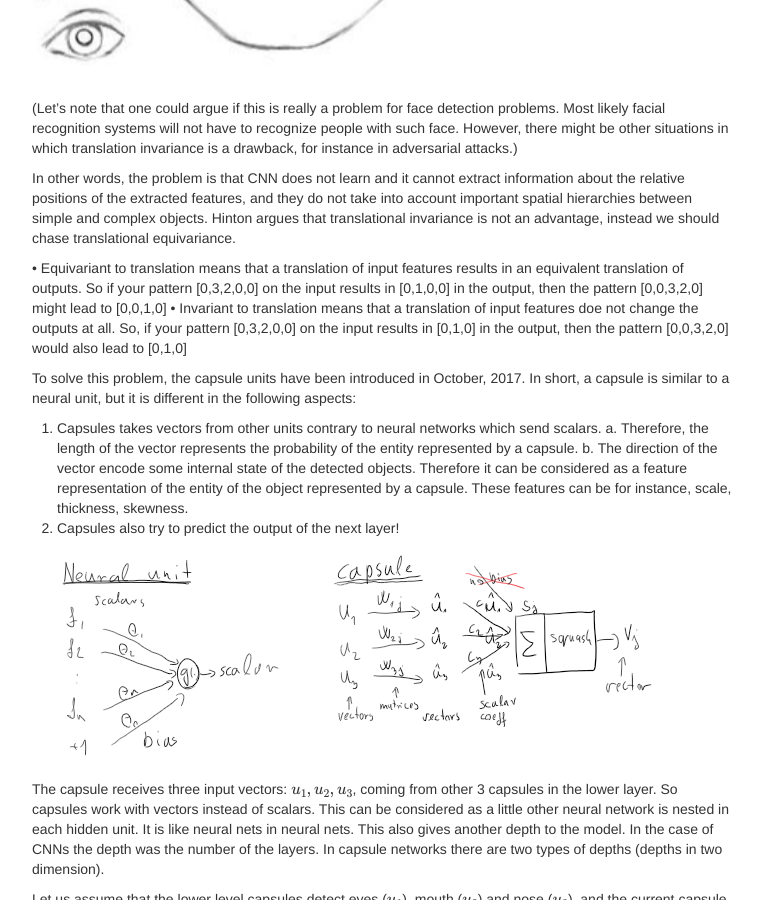
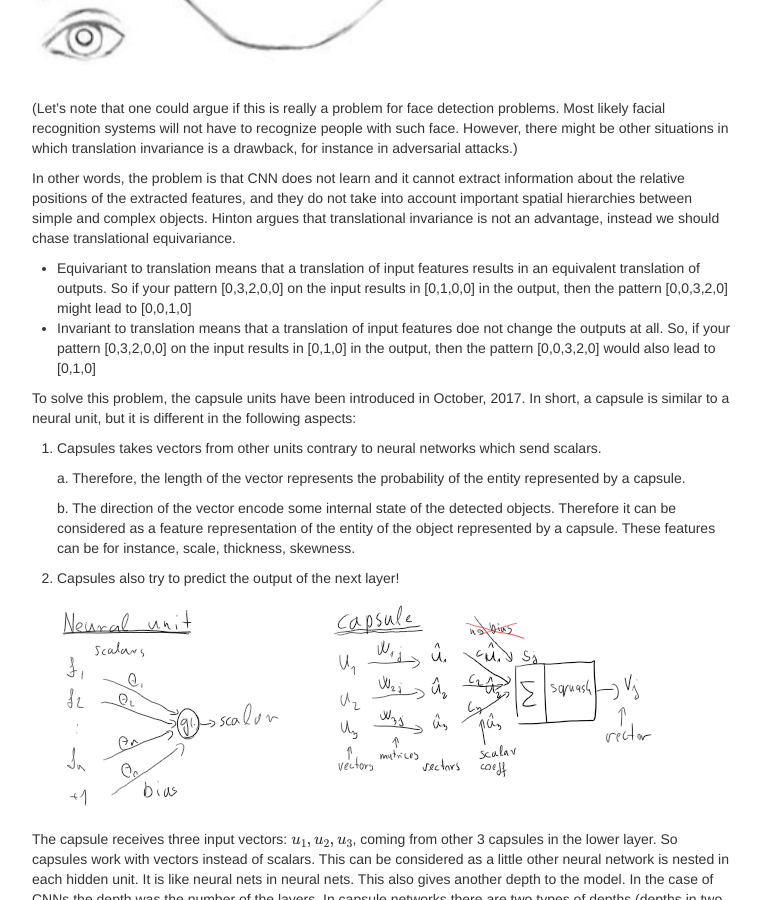
Before and after one commit to kfattila/kfattila.github.io, a Jekyll site: the page built from pages/CapsNet.md, in a window 1280 px wide and 900 px high, scrolled down 1368 px. Shown: the whole window, without its empty margins (258-1020 px from the left). Built offline with Jekyll 4.4.1, drawn with Linux system fonts in a browser that asks for light colours; formulas are drawn with MathJax 3; comment, search, counter and statistics services are not loaded.

Commit message:
Lectures

```diff
--- a/pages/CapsNet.md
+++ b/pages/CapsNet.md
@@ -20,12 +20,14 @@ The problem is that, due to the translation invariance it also could recognize t
 In other words, the problem is that CNN does not learn and it cannot extract information about the relative positions of the extracted features, and they do not take into account important spatial hierarchies between simple and complex objects.
 Hinton argues that translational invariance is not an advantage, instead we should chase translational equivariance.
 
-• Equivariant to translation means that a translation of input features results in an equivalent translation of outputs. So if your pattern [0,3,2,0,0] on the input results in [0,1,0,0] in the output, then the pattern [0,0,3,2,0] might lead to [0,0,1,0]
-• Invariant to translation means that a translation of input features doe not change the outputs at all. So, if your pattern [0,3,2,0,0] on the input results in [0,1,0] in the output, then the pattern [0,0,3,2,0] would also lead to [0,1,0]
+* Equivariant to translation means that a translation of input features results in an equivalent translation of outputs. So if your pattern [0,3,2,0,0] on the input results in [0,1,0,0] in the output, then the pattern [0,0,3,2,0] might lead to [0,0,1,0]
+* Invariant to translation means that a translation of input features doe not change the outputs at all. So, if your pattern [0,3,2,0,0] on the input results in [0,1,0] in the output, then the pattern [0,0,3,2,0] would also lead to [0,1,0]
 
 To solve this problem, the capsule units have been introduced in October, 2017. In short, a capsule is similar to a neural unit, but it is different in the following aspects:
 1. Capsules takes vectors from other units contrary to neural networks which send scalars.
+
 	a. Therefore, the length of the vector represents the probability of the entity represented by a capsule.
+
 	b. The direction of the vector encode some internal state of the detected objects. Therefore it can be considered as a feature representation of the entity of the object represented by a capsule. These features can be for instance, scale, thickness, skewness.
 2. Capsules also try to predict the output of the next layer!
 
```
